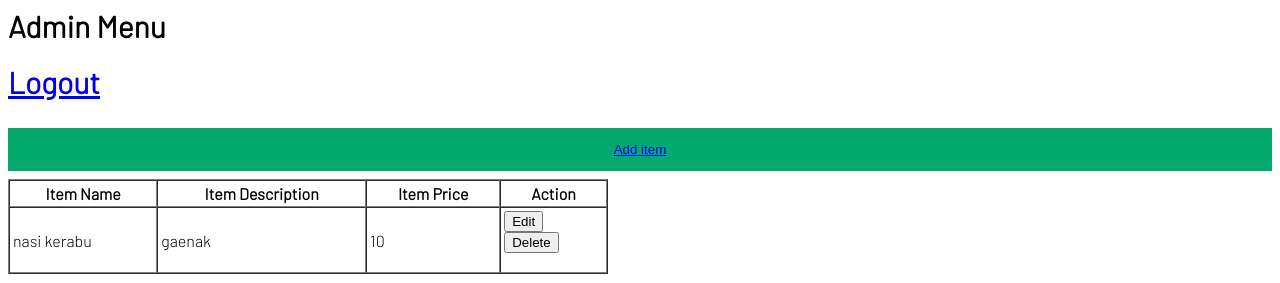
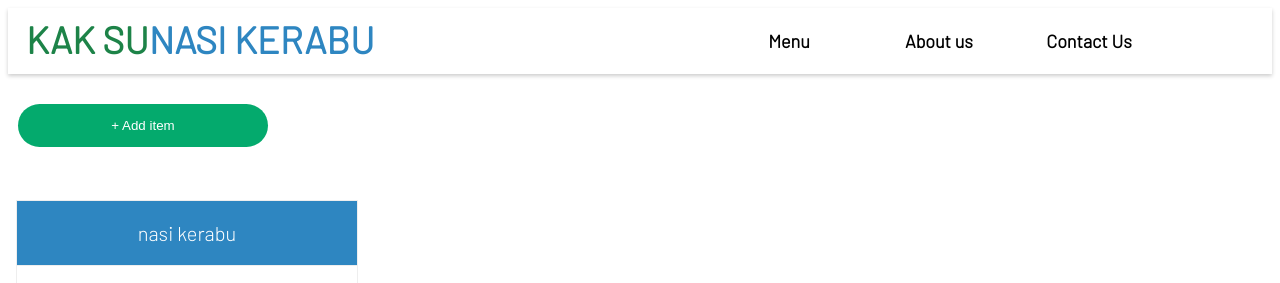
Before and after one commit to Kahar90/webprog8-php, a PHP site: page /main.php in a window 1280 px wide. Shown: the top 283 px of the page. Run offline with PHP 8.4, Linux system fonts and the light colour scheme; a user stored in the database is signed in; data comes from the database, SQL or seed files in the repository.

Commit message:
adminmenu

```diff
--- a/adminmenu.php
+++ b/adminmenu.php
@@ -26,7 +26,7 @@
     </div>
 
     <div class="grid-container2">
-    <form name="additemtocart" method="POST" action="insert_item.php">
+        <form name="routeedititempage" method="POST" action="edititempage.php">
             <div class="columns">
                 <ul class="price">
                     <li class="header">NASI KANDAR</li>
--- a/css/main.css
+++ b/css/main.css
@@ -134,6 +134,25 @@ span.psw {
   border-radius: 25px;
 }
 
+.addnew button{
+  background-color: #04AA6D;
+  border: none;
+  color: white;
+  width: 250px;
+  text-decoration: none;
+  margin: 30px 2px 30px 10px;
+  cursor: pointer;
+  border-radius: 25px;
+}
+
+.material-symbols-outlined {
+  font-variation-settings:
+  'FILL' 0,
+  'wght' 400,
+  'GRAD' 0,
+  'opsz' 48
+}
+
 .button {
   background-color: #04AA6D;
   border: none;
--- a/css/navbar.css
+++ b/css/navbar.css
@@ -13,7 +13,6 @@ html{
     background-color: white;
     float: right;
     margin-right: 100px;
-    margin-top: 10px;
     font-weight: bold;
 }
 
@@ -44,7 +43,8 @@ html{
     display: grid;
     grid-template-columns: auto auto;
     grid-gap: 10px;
-    padding: 10px;
+    padding: 8px;
+    box-shadow: 0 2px 4px 0 rgba(0,0,0,.2);
 
 }
 
--- a/main.php
+++ b/main.php
@@ -23,43 +23,48 @@ if ($user_level == 1) {
     // level 1 means it is admin
 
     if (mysqli_num_rows($result) > 0){ ?>
+        <div class="navbar">
+            <div class="navbarname">
+                <a href="index.php"><span style="color:#1D8348">KAK SU</span><span style="color:#2E86C1">NASI KERABU</span></a>
+            </div>
 
-        <table width="600" border="1" cellspacing="0" cellpadding="3">
-        <tr>
-                <td align="center"><strong>Item Name</strong></td>
-                <td align="center"><strong>Item Description</strong></td>
-                <td align="center"><strong>Item Price</strong></td>
-                <td align="center"><strong>Action</strong></td>
+            <div class="navbarbutton">
+                <ul>
+                    <li><a href="#home">Menu</a></li>
+                    <li><a href="#news">About us</a></li>
+                    <li><a href="#contact">Contact Us</a></li>
+                </ul>
+            </div>
+        </div>
 
-         <?php while($rows = mysqli_fetch_assoc($result)) { ?>
-                <tr>
-                    <form name="routeedititempage" method="POST" action="edititempage.php">
-                    <td><input type="hidden" value="<?php echo $rows['itemname']; ?>" name="itemName"><?php echo $rows['itemname']; ?></td>
-                    <td><input type="hidden" value="<?php echo $rows['itemdesc']; ?>" name="itemDesc"><?php echo $rows['itemdesc']; ?></td>
-                    <td><input type="hidden" value="<?php echo $rows['itemprice']; ?>" name="itemPrice"><?php echo $rows['itemprice']; ?></td>
+            <div class="addnew">
+                <form action="addnewitempage.php">
+                    <button type="submit">+ Add item</button>
+                </form>
+            </div>
 
-                    <td><input type="submit" value="Edit"> <br>
-                    </form>
-                    <form action="deleteitem.php" method="POST">
-                    <input type="hidden" value="<?php echo $rows['itemname']; ?>" name="itemName">
-                    <input type="hidden" value="<?php echo $rows['itemdesc']; ?>" name="itemDesc">
-                    <input type="hidden" value="<?php echo $rows['itemprice']; ?>" name="itemPrice">
-                    <input type="submit" value="Delete"></td>
-                    </form>
+            <div class="grid-container2">
+            <?php while($rows = mysqli_fetch_assoc($result)) { ?>
+                <form name="routeedititempage" method="POST" action="edititempage.php">
+                    <div class="columns">
+                        <ul class="price">
+                            <li class="header"><input type="hidden" value="<?php echo $rows['itemname']; ?>" name="itemName"><?php echo $rows['itemname']; ?></li>
+                            <li><input type="hidden" value="<?php echo $rows['linkimg']; ?>" name="linkImg"><img src="<?php echo $rows['linkimg']; ?>" alt="" width="300" height="200"></li>
+                            <li class="grey"><input type="hidden" value="<?php echo $rows['itemprice']; ?>" name="itemPrice">RM <?php echo $rows['itemprice']; ?></li>
+                            <li><input type="hidden" value="<?php echo $rows['itemdesc']; ?>" name="itemDesc"><?php echo $rows['itemdesc']; ?></li>
+                            <li class="grey"><input type="submit" value="Edit"><input type="submit" value="Delete" formaction="deleteitem.php"></li>
+                        </ul>
+                    </div>
+
+                </form>
+                        <?php  }?>
+            </div>
 
 
 
-                    <?php  }?>
-
-        <?php
-        }
-        ?>
+        <?php } ?>
 
 
-        <h1>Admin Menu</h1>
-        <a href="index.php">
-        <h1>Logout</h1>
-        <button><a href="addnewitempage.php">Add item</a></button>
 
 
 
```
Lines whose indentation alone changed are shown as unchanged.
